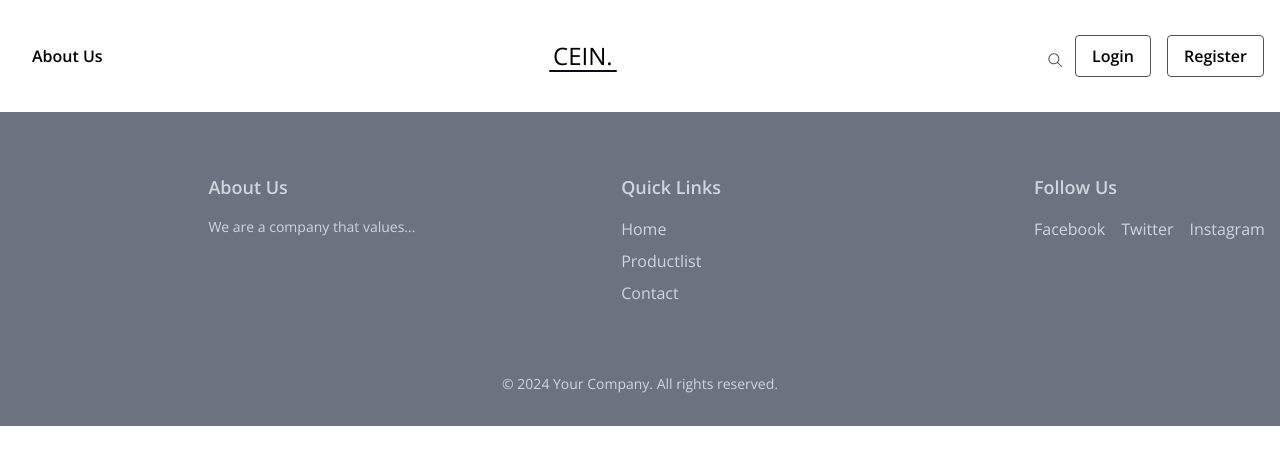
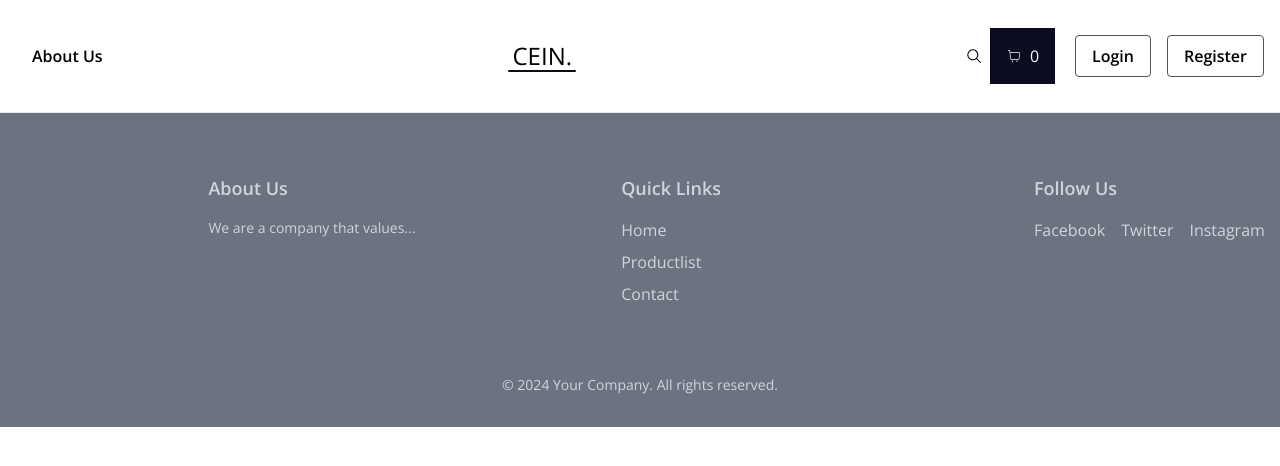
Before and after one commit to waraumbach/cein.frontend, a React (Vite) app: page /cart in a window 1280 px wide. Shown: the top 466 px of the page. Built offline with nearby package versions, Linux system fonts and the light colour scheme; the HTML template or start-up script is replaced by a standard one.

Commit message:
add product to cart

```diff
--- a/src/App.jsx
+++ b/src/App.jsx
@@ -13,6 +13,7 @@ import DetailsProduct from './pages/detailsProduct.jsx';
 import Search from './pages/Search.jsx';
 import Products from './pages/Products.jsx';
 import Admin from './pages/Admin.jsx';
+import { OrderProvider } from './context/orderContext.jsx';
 
 
 
@@ -21,6 +22,7 @@ function App() {
   return (
     <>
       <Router>
+        <OrderProvider>
           <div className="App w-screen h-screen">
             <NavBar />
             <Routes>
@@ -32,11 +34,12 @@ function App() {
               <Route path="/contact" element={<Contact />} />
               <Route path="/products/:id" element={<DetailsProduct />} />
               <Route path="/search" element={<Search />} />
-            <Route path="/admin" element={<Admin />}/>
+              <Route path="/admin" element={<Admin />} />
 
             </Routes>
             <Footer />
           </div>
+        </OrderProvider>
       </Router>
     </>
   )
--- a/src/Components/NavBar/NavBar.jsx
+++ b/src/Components/NavBar/NavBar.jsx
@@ -2,10 +2,13 @@ import { useState } from 'react'
 import { Link } from 'react-router-dom';
 import SearchBar from '../SearchBar/SearchBar';
 import { GoSearch } from "react-icons/go";
+import { CiShoppingCart } from "react-icons/ci";
+import { useOrder } from '../../context/orderContext';
 
 function NavBar() {
   const [isOpen, setIsOpen] = useState(false);
   const [isShowSearchbar, setShowSearchbar] = useState(false);
+  const { orderItems } = useOrder();
 
   const toggleMenu = () => {
     setIsOpen(!isOpen)
@@ -16,7 +19,7 @@ function NavBar() {
   }
 
   return (
-    <nav className='p-4 bg-cover flex-wrap: wrap;'>
+    <nav className='p-4 bg-cover flex-wrap border-b'>
       <div className="flex items-center justify-between">
         <a href="/about" className='group py-2 px-4 bg-transparent text-white-600 font-semibold rounded transition ease-in duration-200 transform'>
           About Us
@@ -35,10 +38,14 @@ function NavBar() {
           </button>
         </div>
         <div className={`w-full lg:flex lg:items-center lg:w-auto lg:justify-center ${isOpen ? 'block' : 'hidden'}`}>
-          <div className="pt-2 text-gray-600">
-            {!isShowSearchbar ? <GoSearch onClick={toggleSearchBar} /> :
-              <SearchBar />}
-          </div>
+          {!isShowSearchbar ? <GoSearch onClick={toggleSearchBar} /> :
+            <SearchBar />}
+          <Link to="/cart">
+            <div className='flex justify-center items-center gap-2 mx-2 bg-neutral text-neutral-50 p-4'>
+              <CiShoppingCart />
+              {orderItems.length}
+            </div>
+          </Link>
           <Link to="/login" className="ml-3 py-2 px-4 bg-transparent text-white-600 font-semibold border border-stone-600 rounded hover:bg-gray-300 hover:text-white hover:border-transparent transition ease-in duration-200 transform hover:-translate-y-1 active:translate-y-0">
             Login
           </Link>
--- a/src/Components/ProductList/Products.jsx
+++ b/src/Components/ProductList/Products.jsx
@@ -1,20 +1,26 @@
 import { Link } from "react-router-dom";
+import { useOrder } from "../../context/orderContext";
 
 const Products = ({ products }) => {
+  const { addToOrder } = useOrder();
+
   return (
     <div className="container mx-auto px-4 py-8">
       <h2 className="text-2xl font-bold mb-6">Product List</h2>
       <div className="grid gap-6 grid-cols-1 sm:grid-cols-2 lg:grid-cols-3 xl:grid-cols-4">
         {products.map((product) => (
-          <Link to={'/products/' + product._id}>
-            <div key={product._id} className="flex flex-col items-center bg-white rounded-lg overflow-hidden">
-              <img src={product.images[0]} alt={product.name} className="w-full h-48 mb-4 object-contain" />
+          <div key={product._id} className="group bg-white overflow-hidden hover:bg-secondary hover:bg-opacity-5">
+            <Link to={'/products/' + product._id}>
+            <div className="flex flex-col items-center">
+              <img src={product.images[0]} alt={product.name} className="w-full h-48 my-4 object-contain" />
               <h3 className="font-semibold">{product.name}</h3>
               <p className="font-thin text-sm mb-4">{product.description}</p>
               <p className="font-thin text-sm">{product.quantity} ml</p>
               <p className="font-thin text-sm text-neutral">{product.price} $</p>
             </div>
-          </Link>
+            </Link>
+            <button onClick={() => addToOrder(product, 1)} className="z-10 w-full bg-neutral text-neutral-50 font-thin p-4 text-sm mt-4 hidden group-hover:block">Add to your cart</button>
+          </div>
         ))}
       </div>
     </div>
--- /dev/null
+++ b/src/pages/Cart.jsx
@@ -0,0 +1,11 @@
+import React from 'react'
+
+const Cart = () => {
+  return (
+    <div>
+
+    </div>
+  )
+}
+
+export default Cart
--- a/src/pages/detailsProduct.jsx
+++ b/src/pages/detailsProduct.jsx
@@ -1,12 +1,14 @@
 
 import { useEffect, useState } from 'react';
 import { useParams } from 'react-router-dom';
+import { useOrder } from '../context/orderContext';
 
 
 
 const DetailsProduct = () => {
   const { id } = useParams();
   const [product, setProduct] = useState(null);
+  const { addToOrder } = useOrder();
 
   useEffect(() => {
     const fetchProduct = async () => {
@@ -21,19 +23,19 @@ const DetailsProduct = () => {
 
     fetchProduct()
 
-    return () => {}
+    return () => { }
   }, [])
 
   return product !== null ? (<div className='h-full m-10'>
-    <div className="p-6 max-w-4xl mx-auto bg-white rounded-xl shadow-md space-y-4">
-      <div className="flex items-center space-x-4">
-        <img className="h-48 w-48 object-cover" src={product.images[0]} alt={product.name} />
+    <div className="flex p-6 max-w-4xl bg-white rounded-xl space-y-4">
+      <img className="flex-1 max-h-2/5 w-3/5 object-cover" src={product.images[0]} alt={product.name} />
       <div>
         <h2 className="text-3xl font-bold text-gray-900">{product.name}</h2>
-          <p className="text-xl text-gray-700">{product.price}</p>
         <p className="text-gray-600 mt-4">{product.description}</p>
+        <p className="text-xl text-gray-700 mt-4">{product.price} $</p>
+        <button onClick={() => addToOrder(product, 1)} className="z-10 w-full bg-neutral text-neutral-50 font-thin p-4 text-sm mt-4">Add to your cart</button>
       </div>
-      </div>
+
     </div>
   </div>) : <div className='flex items-center justify-center h-full'><span className="loading loading-dots loading-lg"></span></div>
 }
```
Lines whose indentation alone changed are shown as unchanged.
